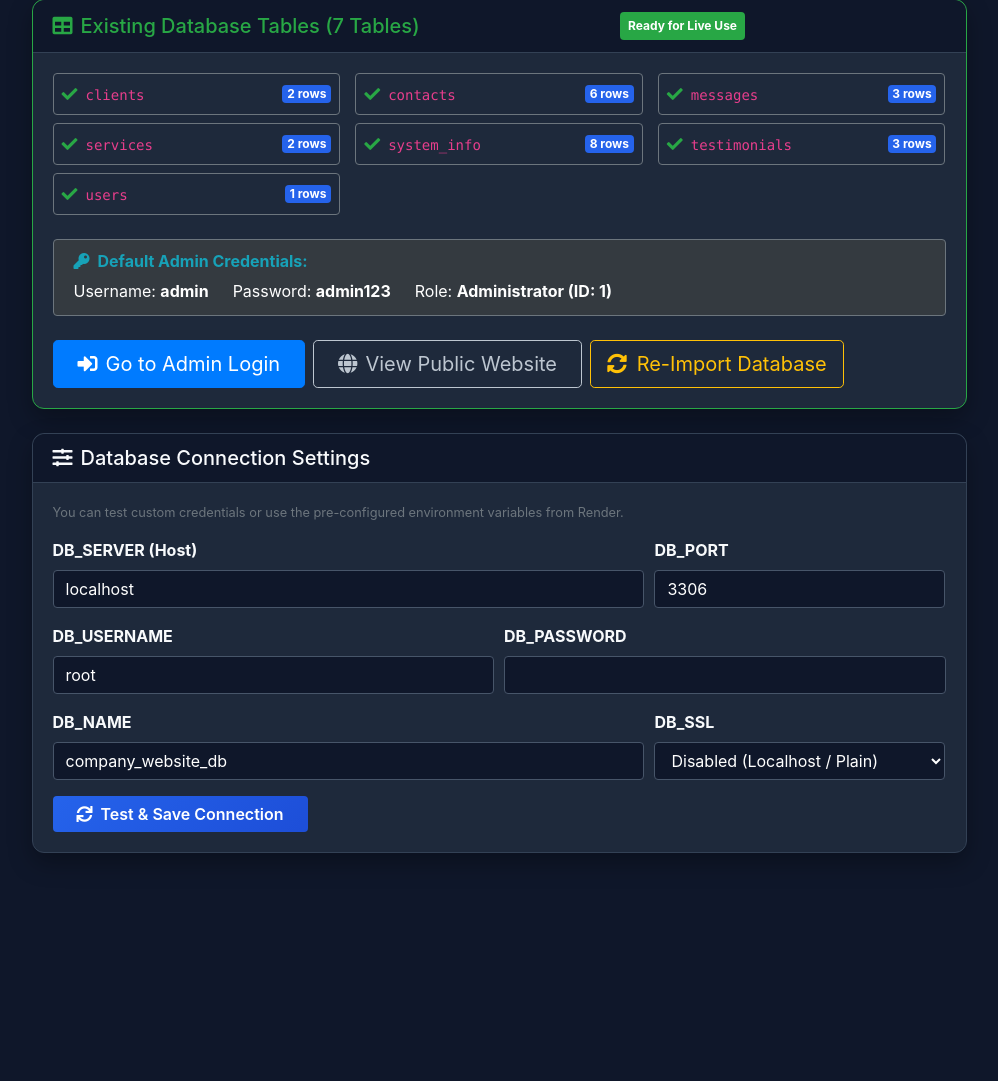
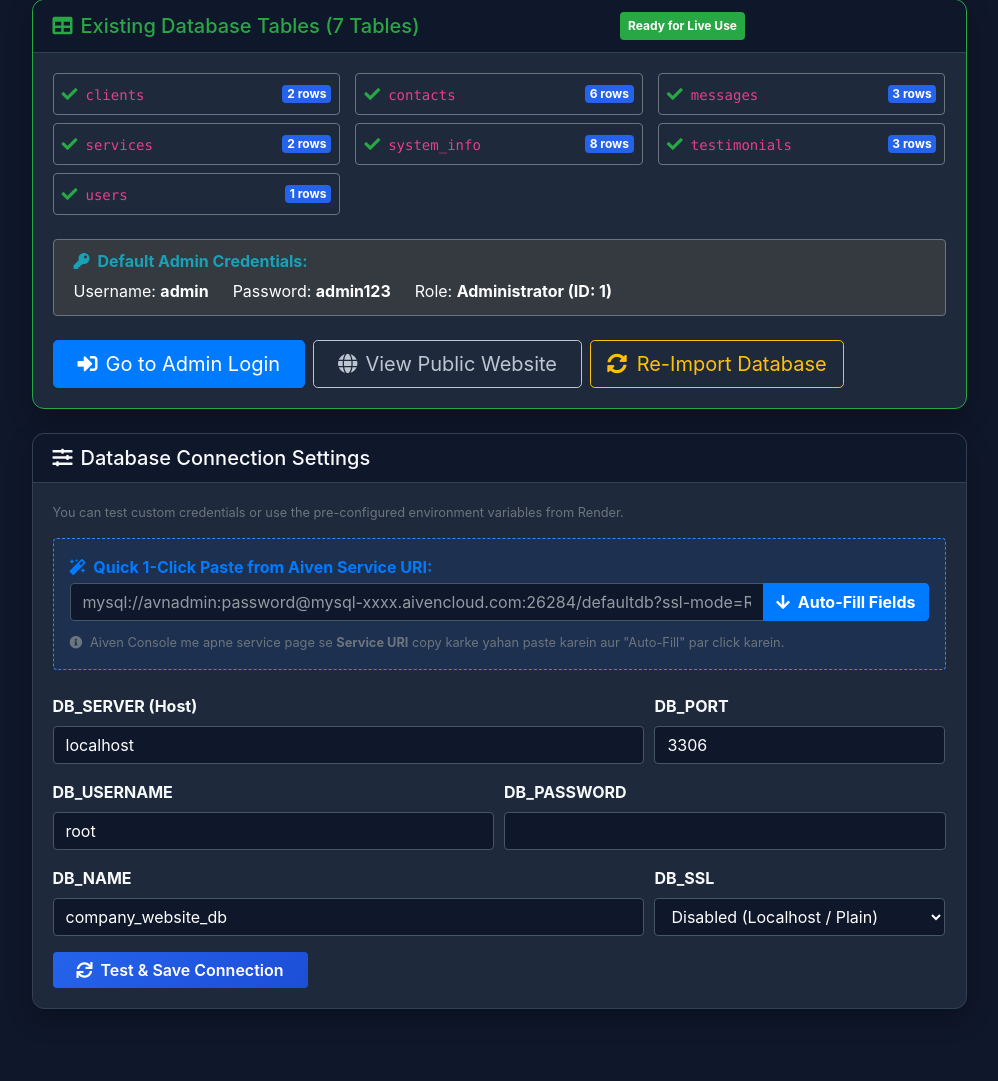
Before and after one commit to maheshchouhanmsk12-sketch/Company-Management-System, a PHP site: page /db_setup.php in a window 1280 px wide. Shown: the part 286-1367 px from the top of the page, without its empty margins (141-1139 px from the left). Before the commit the page ends 1139 px from the top, so only its background shows below. Run offline with PHP 8.4, Linux system fonts and the light colour scheme; data comes from the database, SQL or seed files in the repository; some libraries are stand-ins or nearby versions.

Commit message:
Add 1-Click Aiven Service URI auto-fill parser and clarify DB setup notice on dashboard

```diff
--- a/db_setup.php
+++ b/db_setup.php
@@ -26,6 +26,23 @@ if ($post_ssl !== null) {
     $db_ssl = (bool)DB_SSL;
 } else {
     $db_ssl = ($db_server !== 'localhost' && $db_server !== '127.0.0.1');
+}
+
+// Support direct Aiven Service URI parsing from POST
+if (!empty($_POST['aiven_uri'])) {
+    $raw_uri = trim($_POST['aiven_uri']);
+    $clean_uri = preg_replace('#^mysql://#i', 'http://', $raw_uri);
+    $parsed = parse_url($clean_uri);
+    if ($parsed && !empty($parsed['host'])) {
+        $db_server = $parsed['host'];
+        $db_port   = isset($parsed['port']) ? (int)$parsed['port'] : 3306;
+        $db_user   = isset($parsed['user']) ? urldecode($parsed['user']) : 'avnadmin';
+        $db_pass   = isset($parsed['pass']) ? urldecode($parsed['pass']) : '';
+        if (!empty($parsed['path'])) {
+            $db_name = trim($parsed['path'], '/');
+        }
+        $db_ssl = true;
+    }
 }
 
 $action = $_POST['action'] ?? '';
@@ -392,7 +409,24 @@ if ($action === 'import' && $connected) {
         </div>
         <div class="card-body">
             <p class="text-muted small">You can test custom credentials or use the pre-configured environment variables from Render.</p>
-            <form method="POST">
+
+            <!-- Quick Service URI Auto-Fill Box -->
+            <div class="p-3 mb-4 rounded" style="background: rgba(37, 99, 235, 0.12); border: 1px dashed #3b82f6;">
+                <label class="text-primary font-weight-bold mb-1">
+                    <i class="fas fa-magic mr-1"></i> Quick 1-Click Paste from Aiven Service URI:
+                </label>
+                <div class="input-group mb-2">
+                    <input type="text" id="aiven_uri_input" class="form-control" placeholder="mysql://avnadmin:password@mysql-xxxx.aivencloud.com:26284/defaultdb?ssl-mode=REQUIRED">
+                    <div class="input-group-append">
+                        <button type="button" class="btn btn-primary font-weight-bold" onclick="parseAivenURI()">
+                            <i class="fas fa-arrow-down mr-1"></i> Auto-Fill Fields
+                        </button>
+                    </div>
+                </div>
+                <small class="text-muted"><i class="fas fa-info-circle mr-1"></i> Aiven Console me apne service page se <strong>Service URI</strong> copy karke yahan paste karein aur "Auto-Fill" par click karein.</small>
+            </div>
+
+            <form method="POST" id="db_config_frm">
                 <div class="form-row">
                     <div class="form-group col-md-8">
                         <label>DB_SERVER (Host)</label>
@@ -434,5 +468,36 @@ if ($action === 'import' && $connected) {
     </div>
 
 </div>
+
+<script>
+function parseAivenURI(){
+    var raw = document.getElementById('aiven_uri_input').value.trim();
+    if(!raw){
+        alert('Kripya pehle apna Aiven Service URI paste karein.');
+        return;
+    }
+    try {
+        var clean = raw.replace(/^mysql:\/\//i, 'http://');
+        var u = new URL(clean);
+        var host = u.hostname;
+        var port = u.port || 3306;
+        var user = decodeURIComponent(u.username);
+        var pass = decodeURIComponent(u.password);
+        var path = u.pathname.replace(/^\//, '');
+        var db = path.split('?')[0] || 'defaultdb';
+
+        document.querySelector('input[name="db_server"]').value = host;
+        document.querySelector('input[name="db_port"]').value = port;
+        document.querySelector('input[name="db_user"]').value = user;
+        document.querySelector('input[name="db_pass"]').value = pass;
+        document.querySelector('input[name="db_name"]').value = db;
+        document.querySelector('select[name="db_ssl"]').value = 'true';
+
+        alert('Aiven details successfully auto-filled! Ab "Test & Save Connection" par click karein.');
+    } catch(e) {
+        alert('Invalid URI format. Kripya niche diye gaye fields me manually Host, Port, User, Password bharein.');
+    }
+}
+</script>
 </body>
 </html>
```
Also changed, not shown: admin/home.php (+12 -6 lines).
